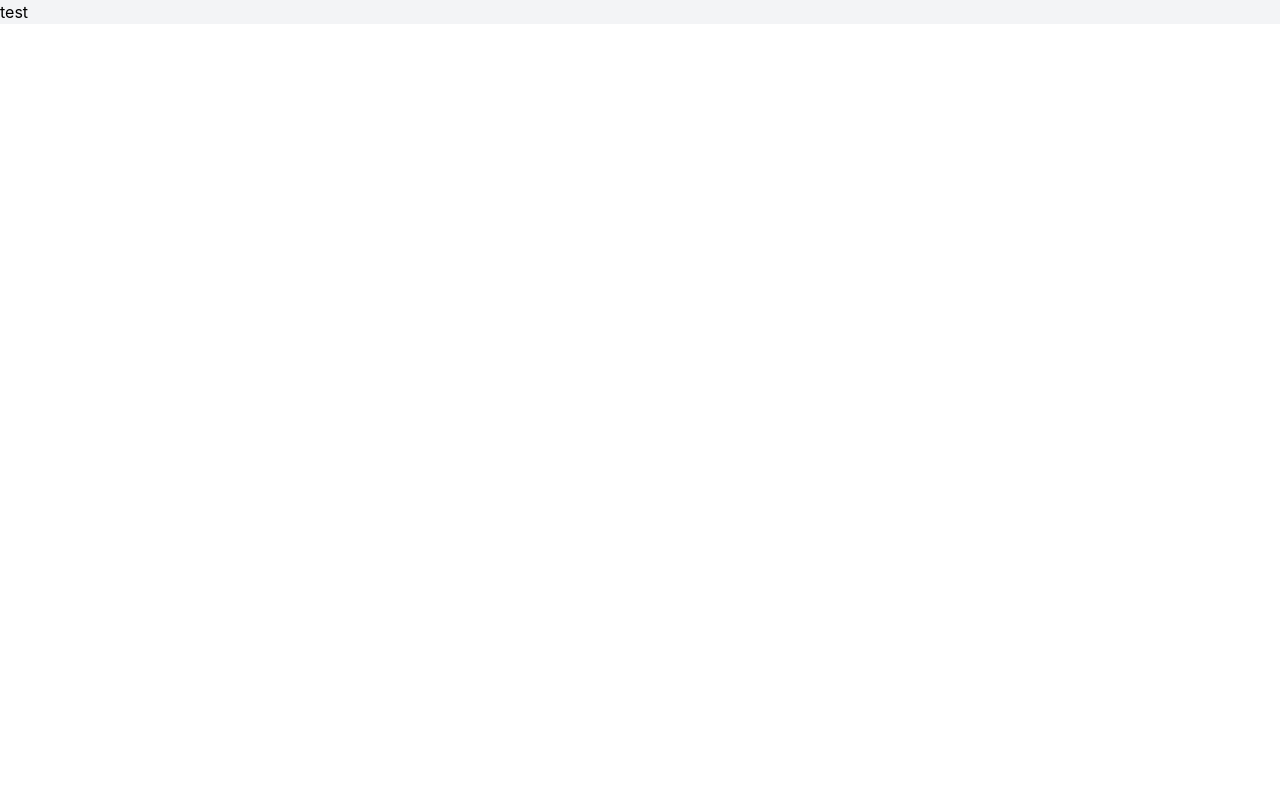
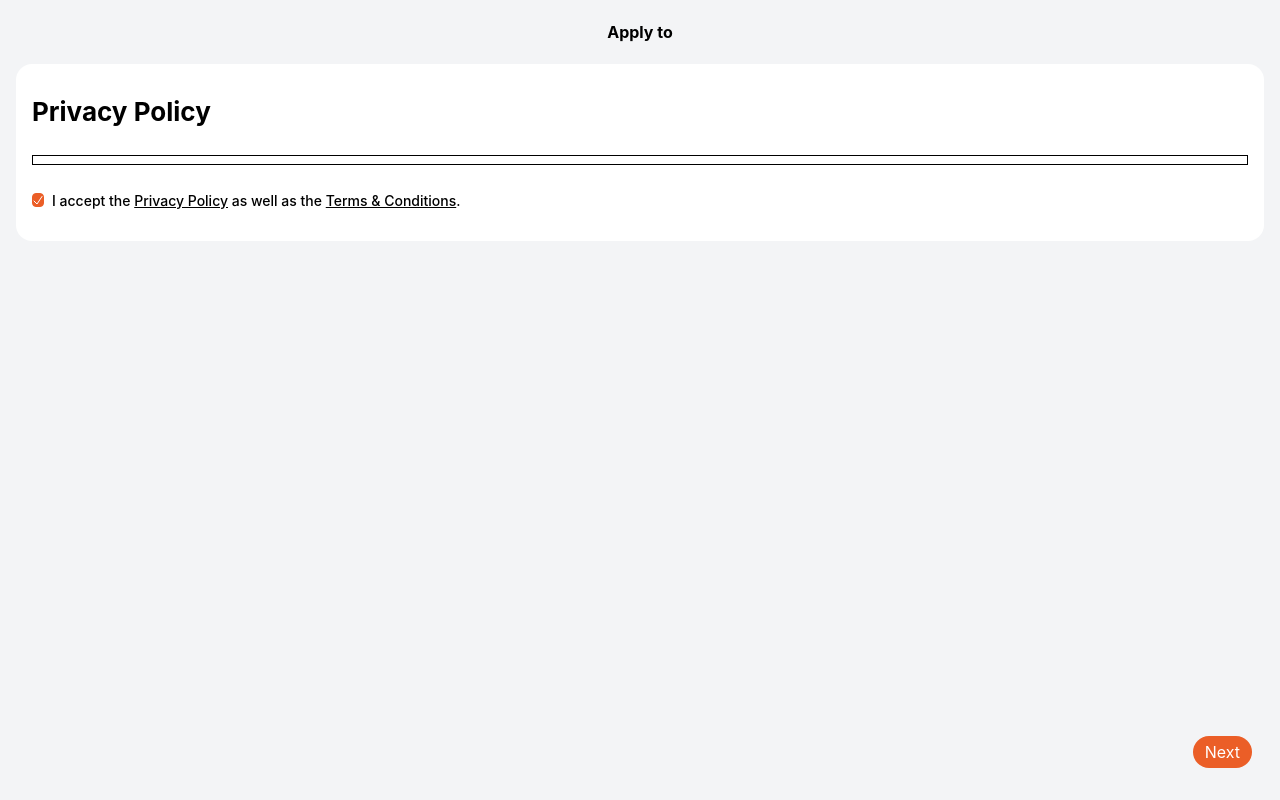
Before and after one commit to DSC-TechLead/nusdevs-frontend-vite, a React (Vite) app: page /hosting-demo in a window 1280 px wide. Built offline with nearby package versions, Linux system fonts and the light colour scheme.

Commit message:
Fix styles

```diff
--- a/src/pages/hosting-page.tsx
+++ b/src/pages/hosting-page.tsx
@@ -7,50 +7,64 @@ interface ApplicationPageProps {
   requestName?: string;
   privacyPolicyText?: string;
 }
-
 const HostingPage: React.FC<ApplicationPageProps> = ({
-  requestName = "Create a New Team",
-  privacyPolicyText = "test",
+  requestName,
+  privacyPolicyText,
 }) => {
   const [currentPageNum, setCurrentPageNum] = useState<number>(1);
-  const numOfPages: number = 1;
+  const [readPolicy, setReadPolicy] = useState<boolean>(false);
+  const numOfPages: number = 4;
+
+  //temp text
+  privacyPolicyText =
+    "Our registered users (“Members”) share their professional identities, engage with their network, exchange knowledge and professional insights, post and view relevant content, learn and develop skills, and find business and career opportunities. Content and data on some of our Services is viewable to non-Members (“Visitors”). We use the term “Designated Countries” to refer to countries in the European Union (EU), European Economic Area (EEA), and Switzerland. Members and Visitors located in the Designated Countries or the UK can review additional information in our European Regional Privacy Notice. If you are in the “Designated Countries”, LinkedIn Ireland Unlimited Company (“LinkedIn Ireland”) will be the controller of your personal data provided to, or collected by or for, or processed in connection with our Services. If you are outside of the Designated Countries, LinkedIn Corporation will be the controller of (or business responsible for) your personal data provided to, or collected by or for, or processed in connection with our Services. As a Visitor or Member of our Services, the collection, use and sharing of your personal data is subject to this Privacy Policy and other documents referenced in this document.";
+
+  const handleSelectionChange = (isSelect: boolean) => {
+    setReadPolicy(isSelect);
+  };
 
   return (
-    <div className="h-screen w-full bg-background flex flex-col justify-between">
-      {/* Page Title */}
-      <div className="w-full p-6 flex justify-center items-center">
-        <div className="text-black text-h5 font-bold">{requestName}</div>
+    <div className="h-full w-full bg-background flex flex-col items-center absolute">
+      <div className="w-full p-6 px-[10px] flex flex-row justify-center relative">
+        <div className="text-black text-h5 font-bold">
+          Apply to {requestName}
+        </div>
+      </div>
+      <div className="max-h-full px-5 w-full overflow-auto flex flex-col justify-center">
+        <GeneralInfo />
       </div>
 
-      {/* Content Section */}
-      <div className="flex justify-center px-6">
-        <div className="w-full bg-white rounded-lg shadow-md p-6">
-          <GeneralInfo />
-        </div>
-      </div>
-
-      {/* Buttons Section */}
-      <div className="w-full p-6 flex justify-end">
+      <div className="w-full pb-9 pt-7 px-8 bottom-0 justify-between items-center inline-flex absolute">
+        <div className="justify-start items-center"></div>
+        <div className="justify-start items-start flex gap-9">
           {currentPageNum > 1 && (
+            // TODO: use Link Buttons components
             <UnderlineButton
               text="Previous"
               onClick={() => setCurrentPageNum(currentPageNum - 1)}
-            className="text-neutral decoration-neutral active:text-neutral-70 active:decoration-neutral-70 mr-4"
+              className="text-neutral decoration-neutral active:text-neutral-70 active:decoration-neutral-70 "
             />
           )}
           {currentPageNum < numOfPages && (
+            // TODO: use Buttons components
             <TextButton
               text="Next"
               onClick={() => setCurrentPageNum(currentPageNum + 1)}
-            className="text-white bg-neutral active:bg-neutral-70 px-6 py-2 rounded-lg"
+              className="text-white bg-neutral active:bg-neutral-70"
             />
           )}
           {currentPageNum === numOfPages && (
+            // TODO: use Buttons components
+            // The text here is temporary for button implementation later
             <TextButton
               text="Submit"
-            className="text-white bg-primary active:bg-primary-70 px-6 py-2 rounded-lg"
+              onClick={() => {
+                alert(readPolicy);
+              }}
+              className="text-white bg-primary active:bg-primary-70"
             />
           )}
+        </div>
       </div>
     </div>
   );
--- a/src/routes/app-routes.tsx
+++ b/src/routes/app-routes.tsx
@@ -9,10 +9,7 @@ const AppRoutes = () => {
       <Routes>
         <Route path="/" element={<App />} />
         <Route path="/components-demo" element={<Components />} />
-        <Route
-          path="/hosting-demo"
-          element={<div className="flex size-full bg-background">test</div>}
-        />
+        <Route path="/hosting-demo" element={<HostingPage />} />
       </Routes>
     </BrowserRouter>
   );
```
Lines whose indentation alone changed are shown as unchanged.
